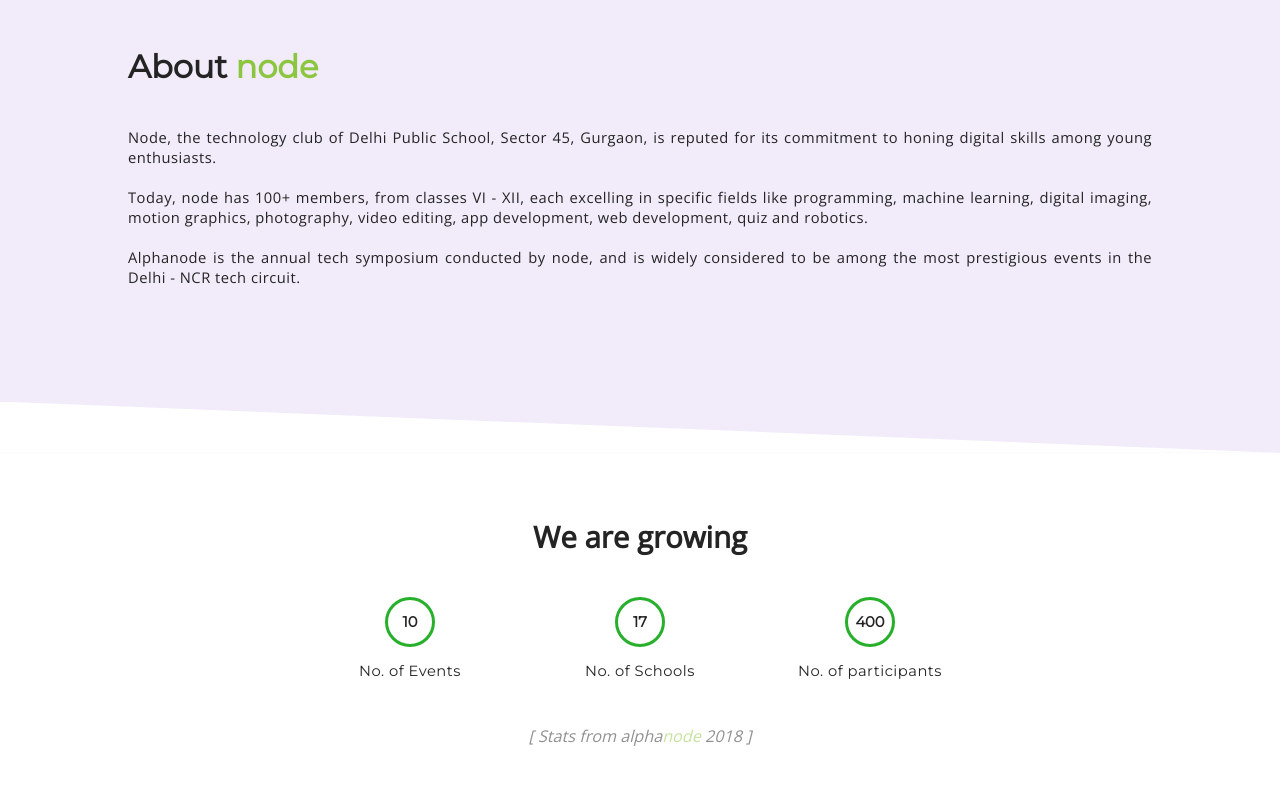
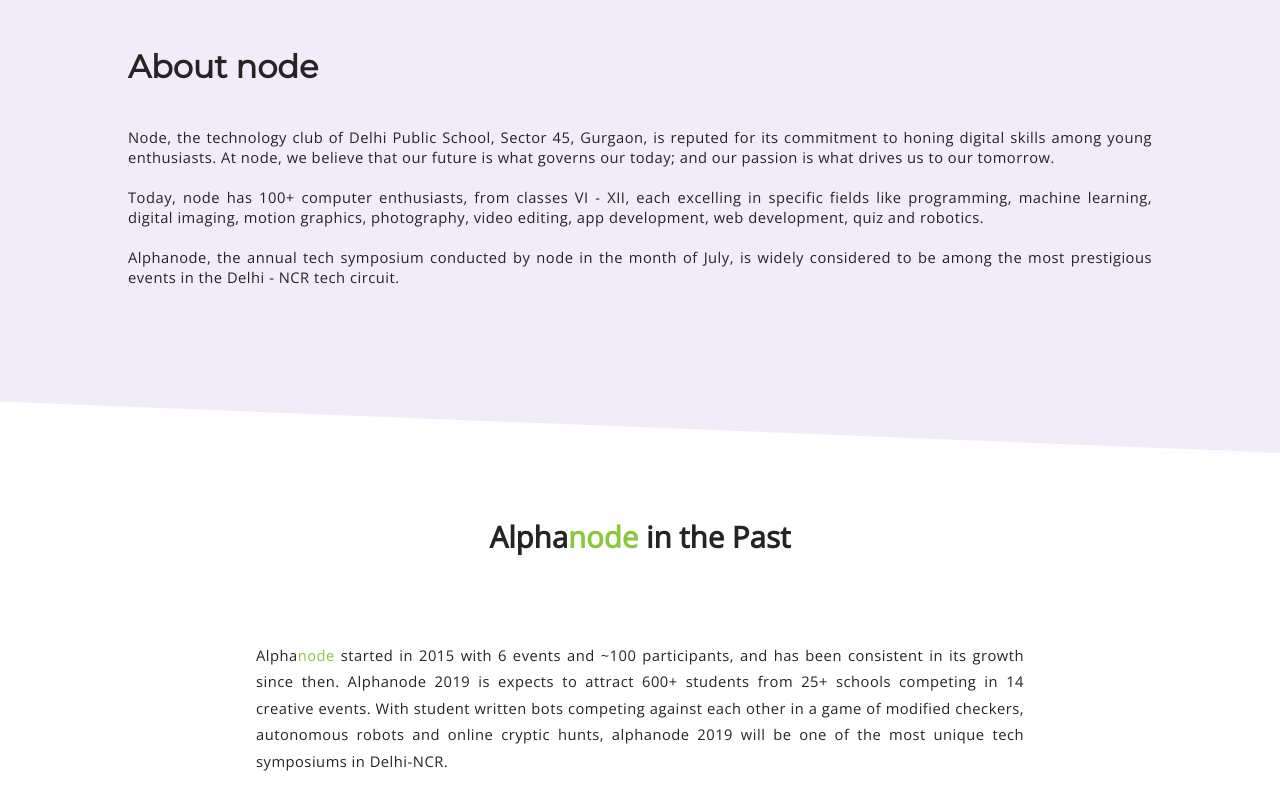
Before and after one commit to node-dps/node-site-2019, a Vue app: page / in a window 1280 px wide. Shown: the part 920-1720 px from the top of the page. Built offline with nearby package versions, Linux system fonts and the light colour scheme; what vue-particles would draw is missing.

Commit message:
Homepage Staging Changes 1

```diff
--- a/src/components/Home.vue
+++ b/src/components/Home.vue
@@ -25,19 +25,19 @@
         </section>
 
         <section class="about">
-            <h1>About <span class="green">node</span></h1>
-            <p>Node, the technology club of Delhi Public School, Sector 45, Gurgaon, is reputed for its commitment to honing digital skills among young enthusiasts.<br><br>Today, node has 100+ members, from classes VI - XII, each excelling in specific fields like programming, machine learning, digital imaging, motion graphics, photography, video editing, app development, web development, quiz and robotics.<br><br>Alphanode is the annual tech symposium conducted by node, and is widely considered to be among the most prestigious events in the Delhi - NCR tech circuit.</p>
+            <h1>About node</h1>
+            <p>Node, the technology club of Delhi Public School, Sector 45, Gurgaon, is reputed for its commitment to honing digital skills among young enthusiasts. At node, we believe that our future is what governs our today; and our passion is what drives us to our tomorrow.<br><br>Today, node has 100+ computer enthusiasts, from classes VI - XII, each excelling in specific fields like programming, machine learning, digital imaging, motion graphics, photography, video editing, app development, web development, quiz and robotics.<br><br>Alphanode, the annual tech symposium conducted by node in the month of July, is widely considered to be among the most prestigious events in the Delhi - NCR tech circuit.</p>
         </section>
 
         <section class="growth">
-            <h1>We are growing</h1>
+            <h1>Alpha<span class="green">node</span> in the Past</h1>
+            <p>Alpha<span class="green">node</span> started in 2015 with 6 events and ~100 participants, and has been consistent in its growth since then. Alphanode 2019 is expects to attract 600+ students from 25+ schools competing in 14 creative events. With student written bots competing against each other in a game of modified checkers, autonomous robots and online cryptic hunts, alphanode 2019 will be one of the most unique tech symposiums in Delhi-NCR.</p>
             <div class="stats">
                 <div class="stat events"><span>{{ stats.events }}</span><p>No. of Events</p></div>
                 <div class="stat schools"><span>{{ stats.schools }}</span><p>No. of Schools</p></div>
                 <div class="stat participants"><span>{{ stats.participants }}</span><p>No. of participants</p></div>
             </div>
             <h2>[ Stats from alpha<span class="green">node</span> 2018 ]</h2>
-            <p>Lorem ipsum dolor sit amet consectetur adipisicing elit. Voluptate atque recusandae, necessitatibus nesciunt veritatis sequi unde. Nostrum dolor numquam, aliquid expedita ex cupiditate commodi ipsa itaque aperiam aspernatur. Deserunt, nemo</p>
         </section>
 
         <!-- <router-link to="/members" @click.native="showNav = false" class="team-btn">Meet our team</router-link> -->
--- a/src/sass/home.scss
+++ b/src/sass/home.scss
@@ -261,7 +261,7 @@
     width: 100%;
     height: auto;
     padding: 0 10%;
-    margin-bottom: 100px;
+    margin-bottom: 40px;
     flex-direction: column;
     justify-content: flex-start;
     align-items: center;
@@ -272,13 +272,14 @@
     h1{
         font-size: 2em;
         margin-bottom: 40px;
+        text-align: center;
     }
     h2{
         font-size: 1.1em;
         font-weight: normal;
         font-style: italic;
         margin-top: 30px;
-        opacity: 0.5;
+        opacity: 0.7;
     }
 
     .stats{
@@ -307,11 +308,11 @@
 
             span{
                 display: flex;
-                width: 50px;
-                height: 50px;
+                width: 60px;
+                height: 60px;
                 font-weight: bold;
                 border-radius: 100%;
-                border: 3px solid $green-1;
+                border: 3px solid $text-accent-1;
                 justify-content: center;
                 align-items: center;
             }
@@ -321,6 +322,7 @@
     & > p{
         width: 75%;
         padding: 30px 0;
+        line-height: 1.8;
 
         @include below-desktop{
             width: 100%;
```
